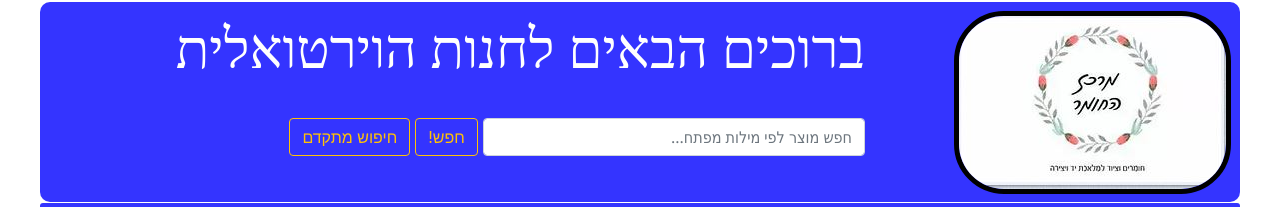
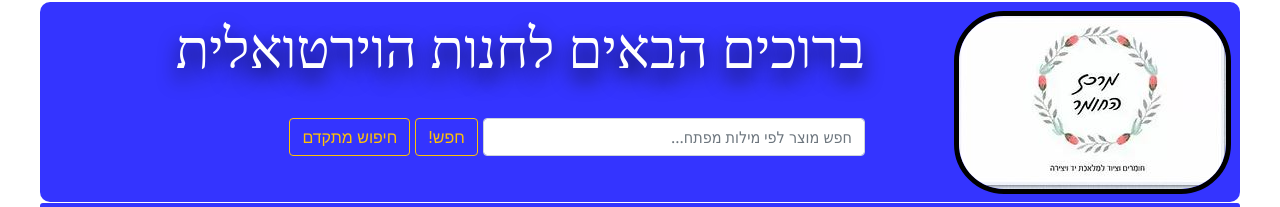
Before and after one commit to roi-isr/MerkazHachomer, a React (Create React App) app: page /virtual-store in a window 1280 px wide. Shown: the top 207 px of the page. Built offline with nearby package versions, Linux system fonts and the light colour scheme.

Commit message:
Roi's update
Small CSS update

```diff
--- a/src/project-files/roi-folder/SearchForm.css
+++ b/src/project-files/roi-folder/SearchForm.css
@@ -21,6 +21,7 @@
     font-size: 55px;
     margin: 15px 80px;
     color: #ffffff;
+    text-shadow: 0 10px 20px #000000;
 }
 
 .vs-header-div{
```
Also changed, not shown: 1 other file (tests, documents, lock files or other folders).
